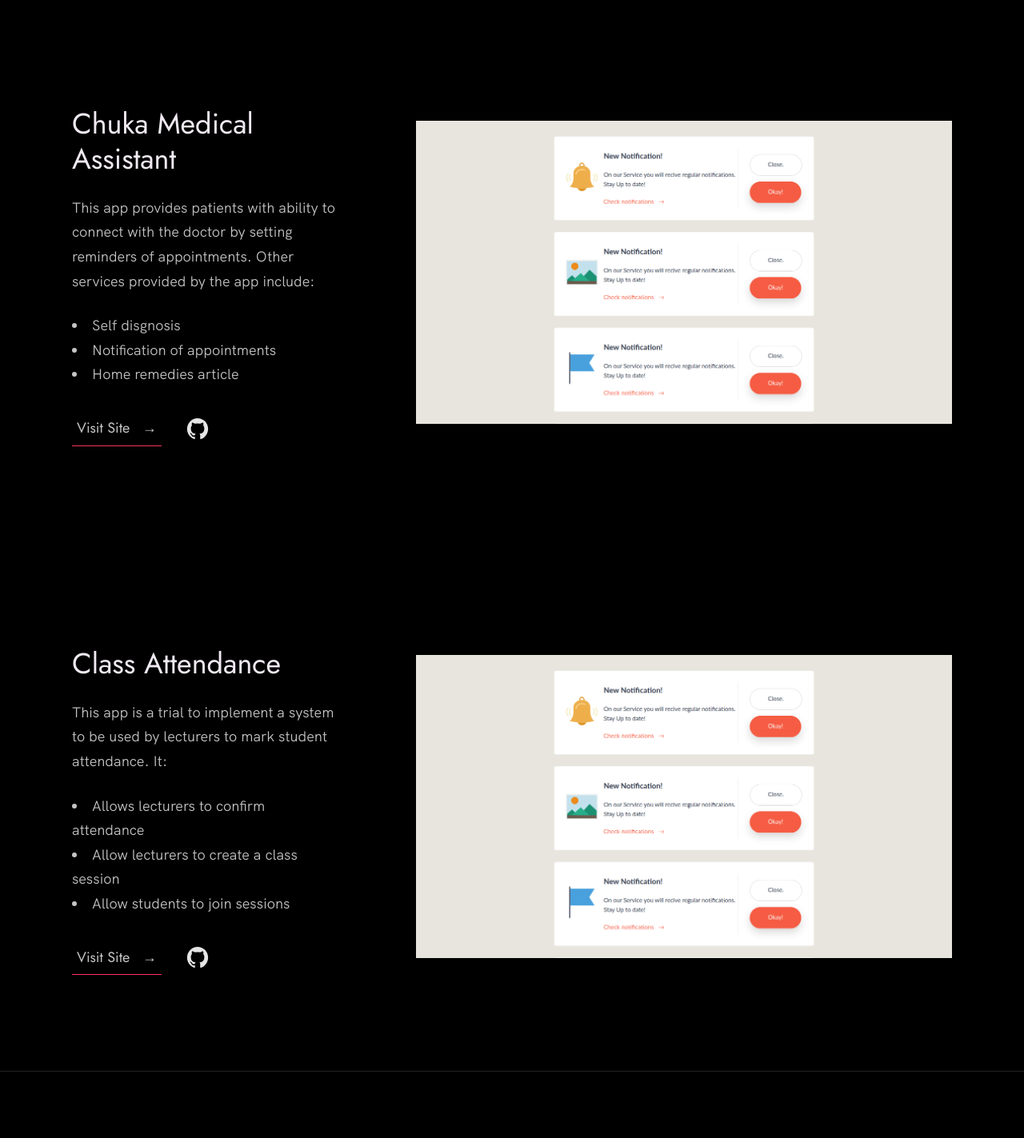
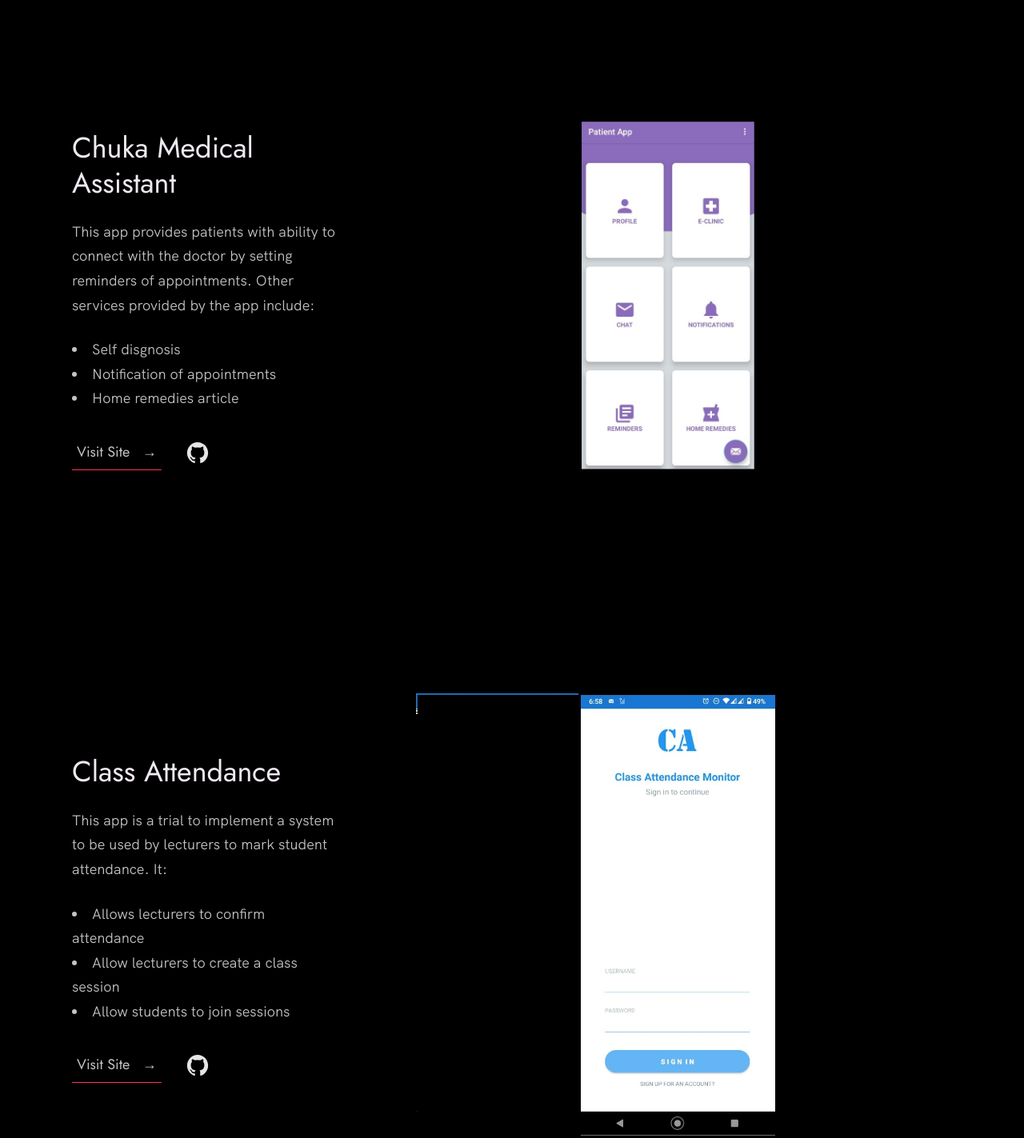
Before and after one commit to ondiekisteven/portfolio, a plain HTML site: page index.html in a window 1280 px wide. Shown: the part 2380-3803 px from the top of the page at 80% size. Drawn offline with Linux system fonts and the light colour scheme.

Commit message:
images update

```diff
--- a/index.html
+++ b/index.html
@@ -155,7 +155,7 @@
               </div>
             </div>
             <div class="work__image-box">
-              <img src="./images/project-3.png" class="work__image" alt="Project 3" />
+              <img src="./images/chuka_medics_pic.jpeg" class="work__image" alt="Project 3" />
             </div>
           </div>
 
@@ -181,7 +181,7 @@
               </div>
             </div>
             <div class="work__image-box">
-              <img src="./images/project-3.png" class="work__image" alt="Project 3" />
+              <img src="./images/class_atteandance_pic.jpeg" class="work__image" alt="Project 3" />
             </div>
           </div>
         </div>
```
